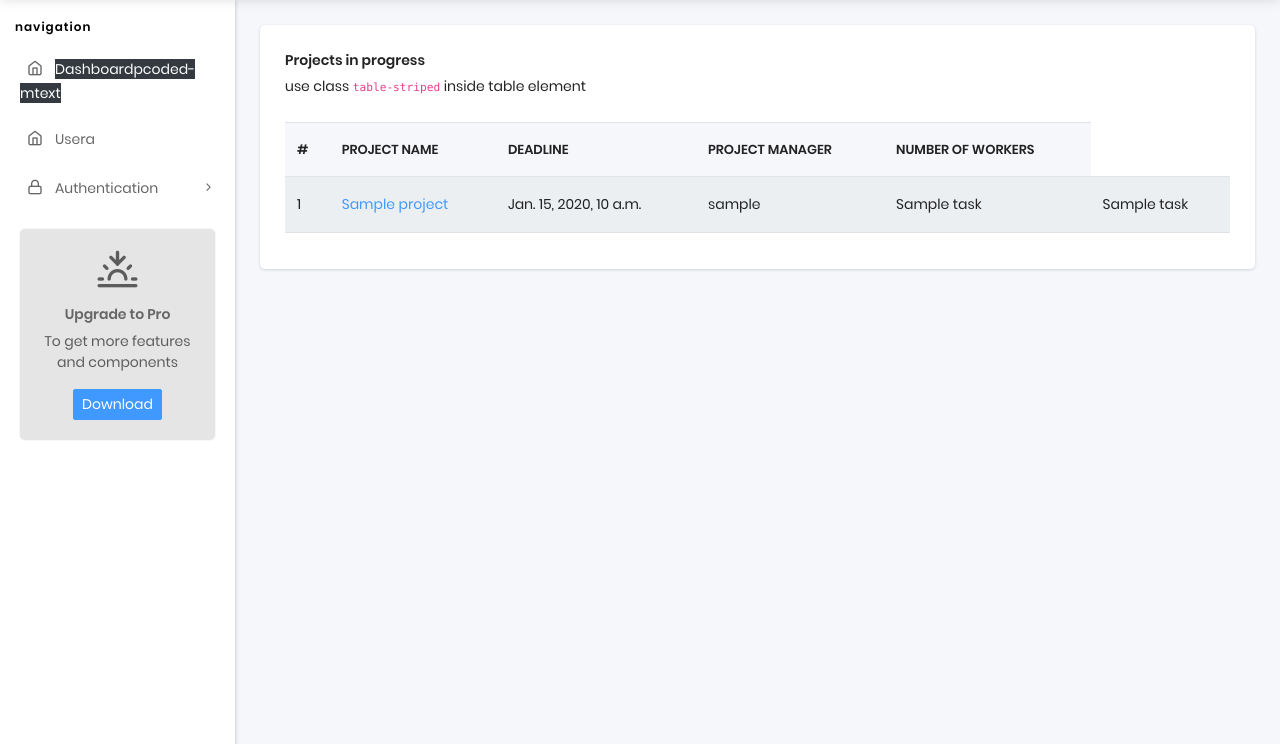
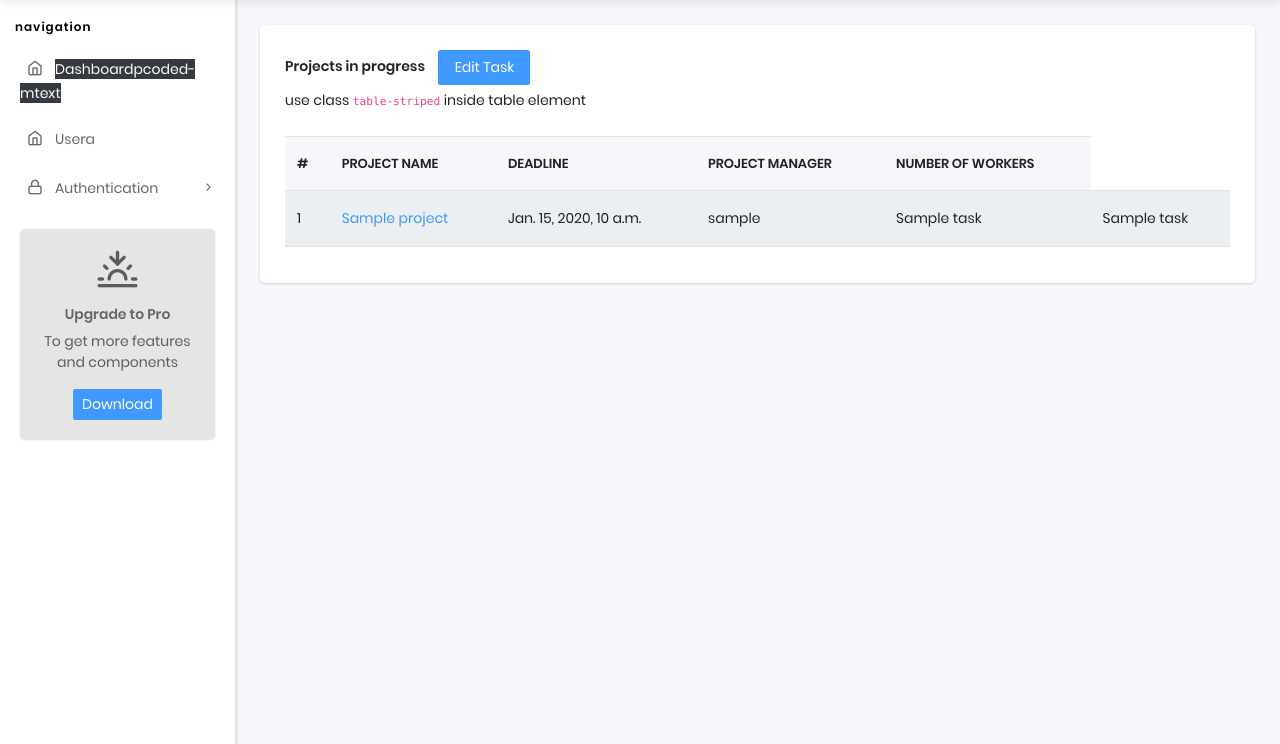
Before and after one commit to AndriiIshchenko/company-project-manager, a Django app: template templates/pages/index.html in a window 1280 px wide. Shown: the part 56-800 px from the top of the page. Run offline with Django 5.2, Linux system fonts and the light colour scheme; the template is opened without the code that fills it: most values are stand-ins (such as "Sample title", 1, 10 or a date in 2020); some libraries are stand-ins or nearby versions.

Commit message:
add link to project_form.html

```diff
--- a/templates/pages/index.html
+++ b/templates/pages/index.html
@@ -4,6 +4,7 @@
   <div class="card">
     <div class="card-header">
       <h5>Projects in progress</h5>
+      <a href="{% url 'project_manager:project-create'%}"  class="btn btn-primary">Edit Task</a>
       <span class="d-block m-t-5"
         >use class <code>table-striped</code> inside table element</span
       >
```
